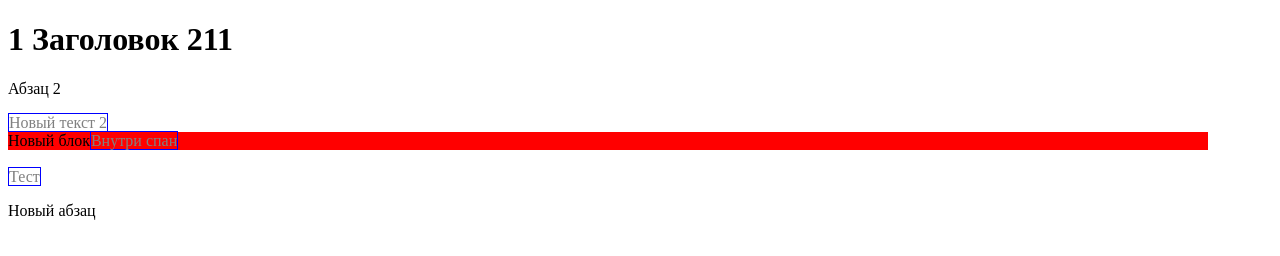
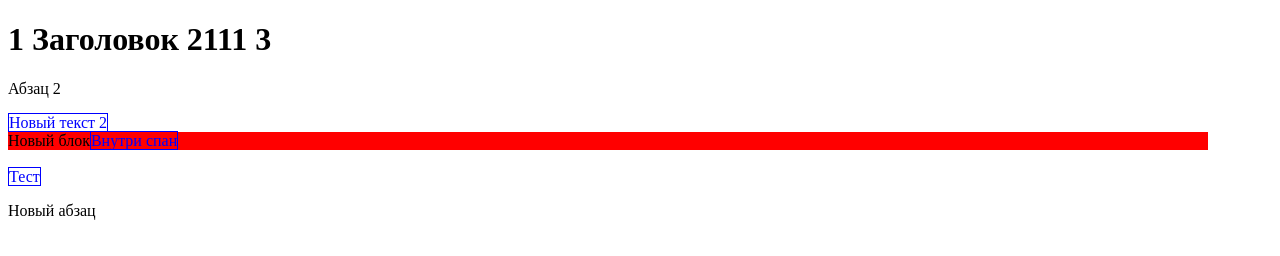
Before and after one commit to Sofia0603/gitproject, a plain HTML site: page index.html in a window 1280 px wide. Drawn offline with Linux system fonts and the light colour scheme.

Commit message:
changed files

```diff
--- a/index.html
+++ b/index.html
@@ -7,7 +7,8 @@
 </head>
 <body>
 
-<h1> 1 Заголовок 211</h1>
+
+<h1> 1 Заголовок 2111 3</h1>
 <p>Абзац 2</p>
 <span>Новый текст 2</span>
 <div>Новый блок<span>Внутри спан</span></div>
--- a/src/style.css
+++ b/src/style.css
@@ -3,6 +3,6 @@
    max-width: 1200px;
 }
 span{
-    color: gray;
+    color: blue;
     border: 1px solid blue;
 }
```
